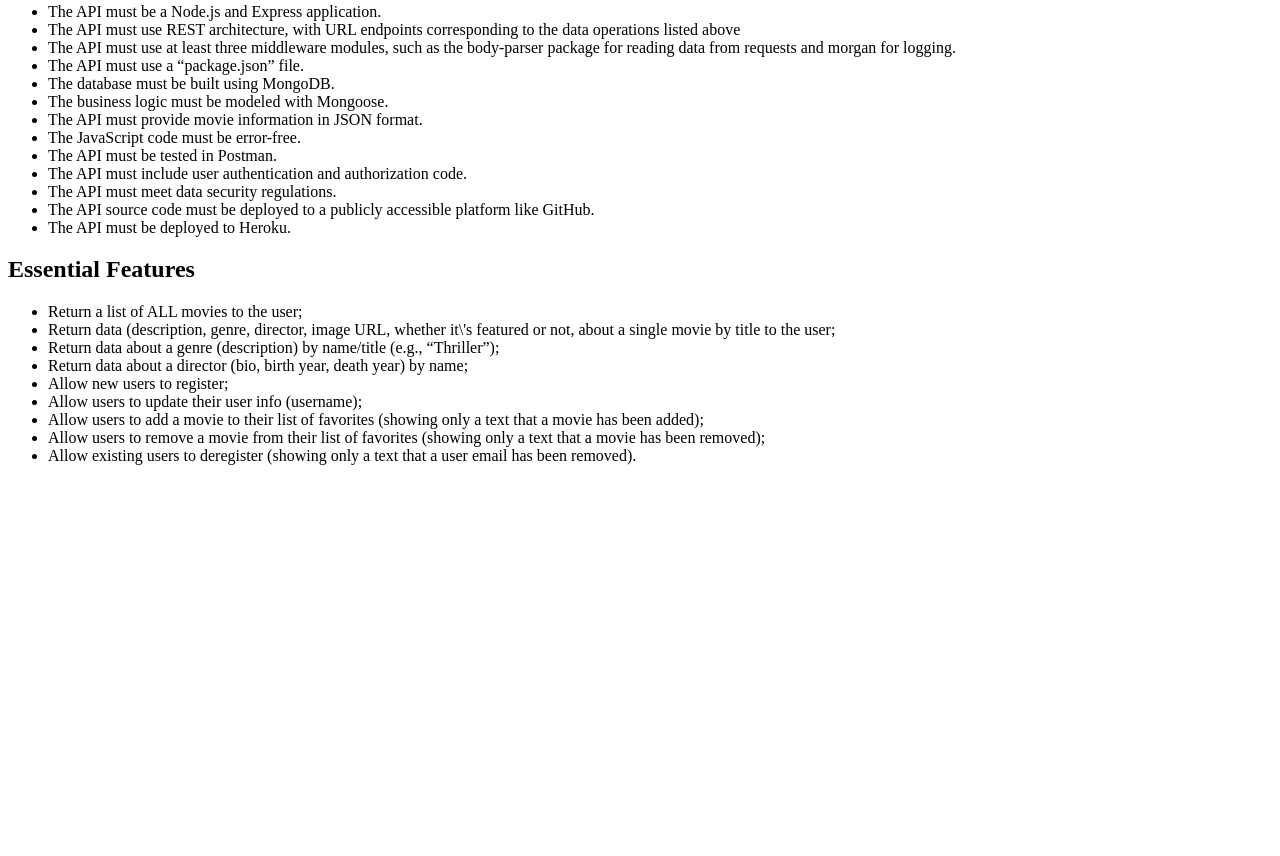
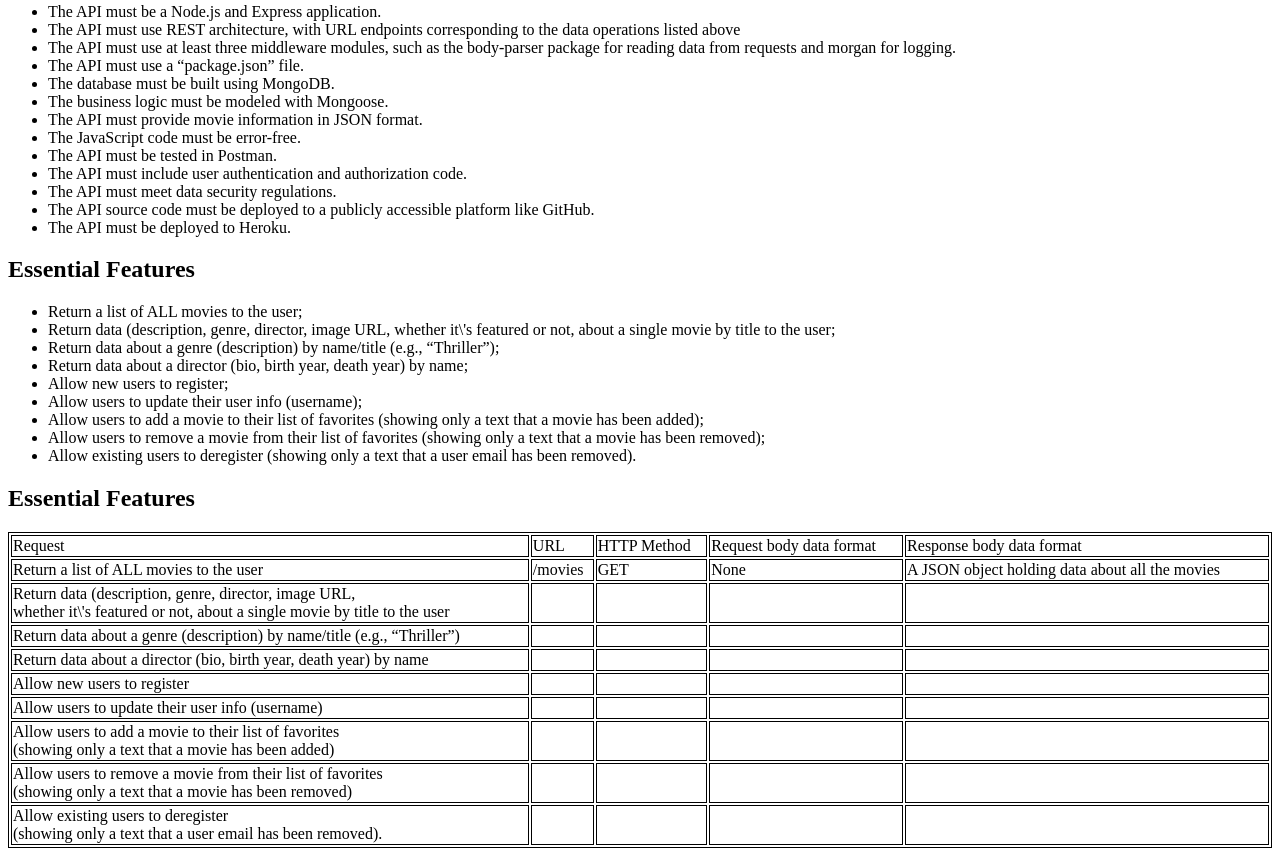
Before and after one commit to Maya-Bitter/movie_api, a website: page public/documentation.html in a window 1280 px wide. Shown: the part 301-1157 px from the top of the page. Before the commit the page ends 800 px from the top, so only its background shows below. Drawn offline with Linux system fonts and the light colour scheme.

Commit message:
added a table

```diff
--- a/public/documentation.html
+++ b/public/documentation.html
@@ -68,7 +68,93 @@
 </ul>
 </div>
 
-  <script src="script.js"></script>
+<style>
+  table, th, td {
+    border:1px solid black;
+  }
+  </style>
+
+<h2>Essential Features</h2>
+
+<table style="width:100%">
+
+<tr>
+<td>Request</td>
+<td>URL</td>
+<td>HTTP Method</td>
+<td>Request body data format</td>
+<td>Response body data format</td>
+</tr>
+<tr>
+<td>Return a list of ALL movies to the user</td>
+<td>/movies</td>
+<td>GET</td>
+<td>None</td>
+<td>A JSON object holding data about all the movies</td>
+</tr>
+<tr>
+<td>Return data (description, genre, director, image URL, <br>whether it\'s featured or not, about a single movie by title to the user</td>
+<td></td>
+<td></td>
+<td></td>
+<td></td>
+</tr>
+<tr>
+<td>Return data about a genre (description) by name/title (e.g., “Thriller”)</td>
+<td></td>
+<td></td>
+<td></td>
+<td></td>
+</tr>
+<tr>
+<td>Return data about a director (bio, birth year, death year) by name</td>
+<td></td>
+<td></td>
+<td></td>
+<td></td>
+</tr>
+<tr>
+<td>Allow new users to register</td>
+<td></td>
+<td></td>
+<td></td>
+<td></td>
+</tr>
+
+<tr>
+<td>Allow users to update their user info (username)</td>
+<td></td>
+<td></td>
+<td></td>
+<td></td>
+</tr>
+<tr>
+<td>Allow users to add a movie to their list of favorites<br>(showing only a text that a movie has been added)</td>
+<td></td>
+<td></td>
+<td></td>
+<td></td>
+</tr>
+
+<tr>
+<td>Allow users to remove a movie from their list of favorites<br>(showing only a text that a movie has been removed)</td>
+<td></td>
+<td></td>
+<td></td>
+<td></td>
+</tr>
+
+<tr>
+<td>Allow existing users to deregister<br>(showing only a text that a user email has been removed).</td>
+<td></td>
+<td></td>
+<td></td>
+<td></td>
+</tr>
+</table>
+
+
+<script src="script.js"></script>
 
   <!--
   This script places a badge on your repl's full-browser view back to your repl's cover
```
